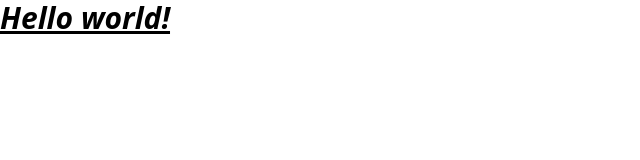
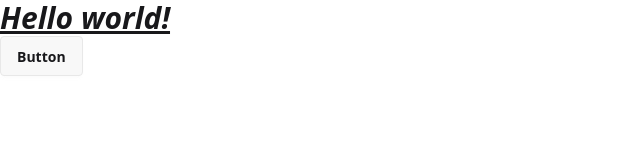
Before and after one commit to ZakiSyed-1976/zakisyed, a plain HTML site: page index.html in a window 1280 px wide. Shown: the whole page, without its empty margins (0-640 px from the left). Drawn offline with nearby package versions, Linux system fonts and the light colour scheme.

Commit message:
Added daisyui

```diff
--- a/index.html
+++ b/index.html
@@ -4,10 +4,13 @@
     <meta charset="UTF-8" />
     <meta name="viewport" content="width=device-width, initial-scale=1.0" />
     <script src="https://cdn.jsdelivr.net/npm/@tailwindcss/browser@4"></script>
+    <link href="https://cdn.jsdelivr.net/npm/daisyui@5" rel="stylesheet" type="text/css" />
+    <link href="https://cdn.jsdelivr.net/npm/daisyui@5/themes.css" rel="stylesheet" type="text/css" />
   </head>
   <body>
     <h1 class="text-3xl font-bold underline italic">
       Hello world!
     </h1>
+    <button class="btn">Button</button>
   </body>
 </html>
```
